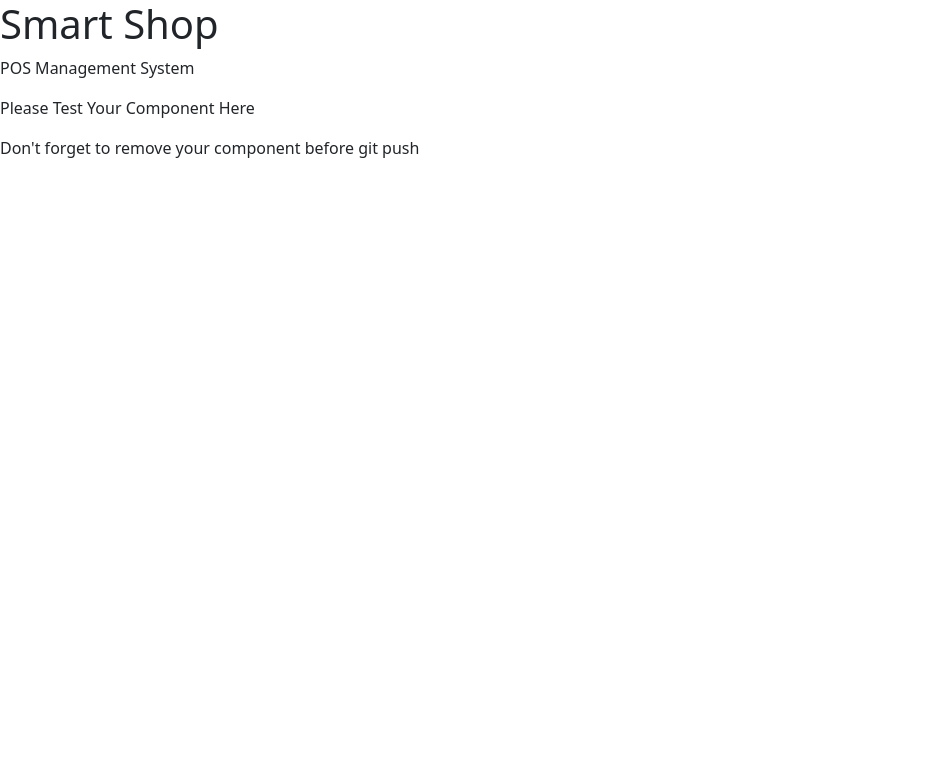
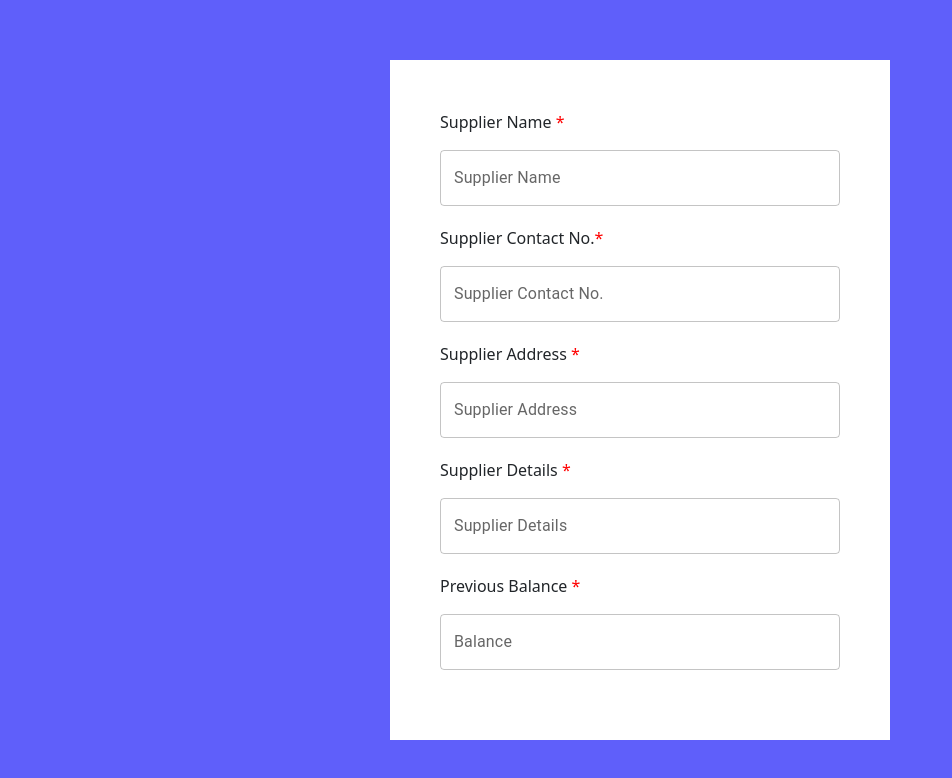
Before and after one commit to imRHB/smart-shop-client, a React (Create React App) app: page / in a window 1280 px wide. Shown: the top 778 px of the page, without its empty margins (0-952 px from the left). Built offline with nearby package versions, Linux system fonts and the light colour scheme.

Commit message:
form update

```diff
--- a/src/App.js
+++ b/src/App.js
@@ -5,10 +5,10 @@ import AddSupplier from './pages/Dashboard/AddSupplier/AddSupplier';
 function App() {
   return (
     <div className="">
-      <h1>Smart Shop</h1>
+      {/* <h1>Smart Shop</h1>
       <p>POS Management System</p>
       <p>Please Test Your Component Here</p>
-      <p>Don't forget to remove your component before git push</p>
+      <p>Don't forget to remove your component before git push</p> */}
 
       {/* TEST YOUR COMPONENT HERE */}
       <AddSupplier />
--- a/src/pages/Dashboard/AddSupplier/AddSupplier.js
+++ b/src/pages/Dashboard/AddSupplier/AddSupplier.js
@@ -8,60 +8,55 @@ const AddSupplier = () => {
     const { register, handleSubmit, reset, formState: { errors } } = useForm();
     return (
 
-        <Container className={`${styles.addSupplier}`}>
+        <div className={`${styles.addSupplier}`}>
 
-
-
-            {/*
-            <Box sx={{ display: "flex", alignItems: "center", justifyContent: "center" }}>
-                <form>
-                    <div className={`${''}`}>
-                        <p>Supplier Name</p>
-                        <TextField id="outlined-basic" label="Supplier Name" variant="outlined" {...register("name", { required: true })} />
+            <form >
+                <div className={`${styles.addSupplierField}`}>
+                    <p>Supplier Name <span>*</span></p>
+                    <TextField id="outlined-basic" sx={{ width: '400px' }} label="Supplier Name" variant="outlined" {...register("name", { required: true })} />
                 </div>
 
-                    <div className={`${''}`}>
-                        <p>Supplier Contact No.</p>
-                        <TextField id="outlined-basic" sx={{ width: '50%' }} label="Supplier Contact No." variant="outlined" {...register("contact", { required: true })} />
+                <div className={`${styles.addSupplierField}`}>
+                    <p>Supplier Contact No.<span>*</span></p>
+                    <TextField id="outlined-basic" sx={{ width: '400px' }} label="Supplier Contact No." variant="outlined" {...register("contact", { required: true })} />
                 </div>
 
-                    <div className={`${''}`}>
-                        <p>Supplier Address</p>
+                <div className={`${styles.addSupplierField}`}>
+                    <p>Supplier Address <span>*</span></p>
                     <TextField
                         id="outlined-textarea"
                         label="Supplier Address"
-                            sx={{ width: '50%' }}
+                        sx={{ width: '400px' }}
                         multiline
                         {...register("address", { required: true })}
                     />
                 </div>
 
-                    <div className={`${''}`}>
-                        <p>Supplier Details</p>
+                <div className={`${styles.addSupplierField}`}>
+                    <p>Supplier Details <span>*</span></p>
                     <TextField
                         id="outlined-textarea"
                         label="Supplier Details"
                         multiline
-                            sx={{ width: '50%' }}
+                        sx={{ width: '400px' }}
                         {...register("details", { required: true })}
                     />
                 </div>
 
-                    <div className={`${''}`}>
-                        <p>Previous Balance</p>
+                <div className={`${styles.addSupplierField}`}>
+                    <p>Previous Balance <span>*</span></p>
                     <TextField
                         id="outlined-textarea"
                         label="Balance"
                         multiline
-                            sx={{ width: '50%' }}
+                        sx={{ width: '400px' }}
                         {...register("balance", { required: true })}
                     />
                 </div>
 
             </form>
 
-            </Box> */}
-        </Container >
+        </div >
 
     );
 };
--- a/src/pages/Dashboard/AddSupplier/AddSupplier.module.css
+++ b/src/pages/Dashboard/AddSupplier/AddSupplier.module.css
@@ -1,3 +1,21 @@
 .addSupplier{
-    background-color: rgb(241, 241, 255);
+    background-color: rgb(95, 95, 250);
+    display: flex;
+    align-items: center;
+    justify-content: center;
+    height: 100vh;
+    width: 100vw;
 }
+
+.addSupplier form{
+    background-color: rgb(255, 255, 255);
+    padding: 50px;
+}
+
+.addSupplierField{
+    margin-bottom: 20px;
+}
+
+.addSupplierField span{
+    color: red;
+}
```
Lines whose indentation alone changed are shown as unchanged.
